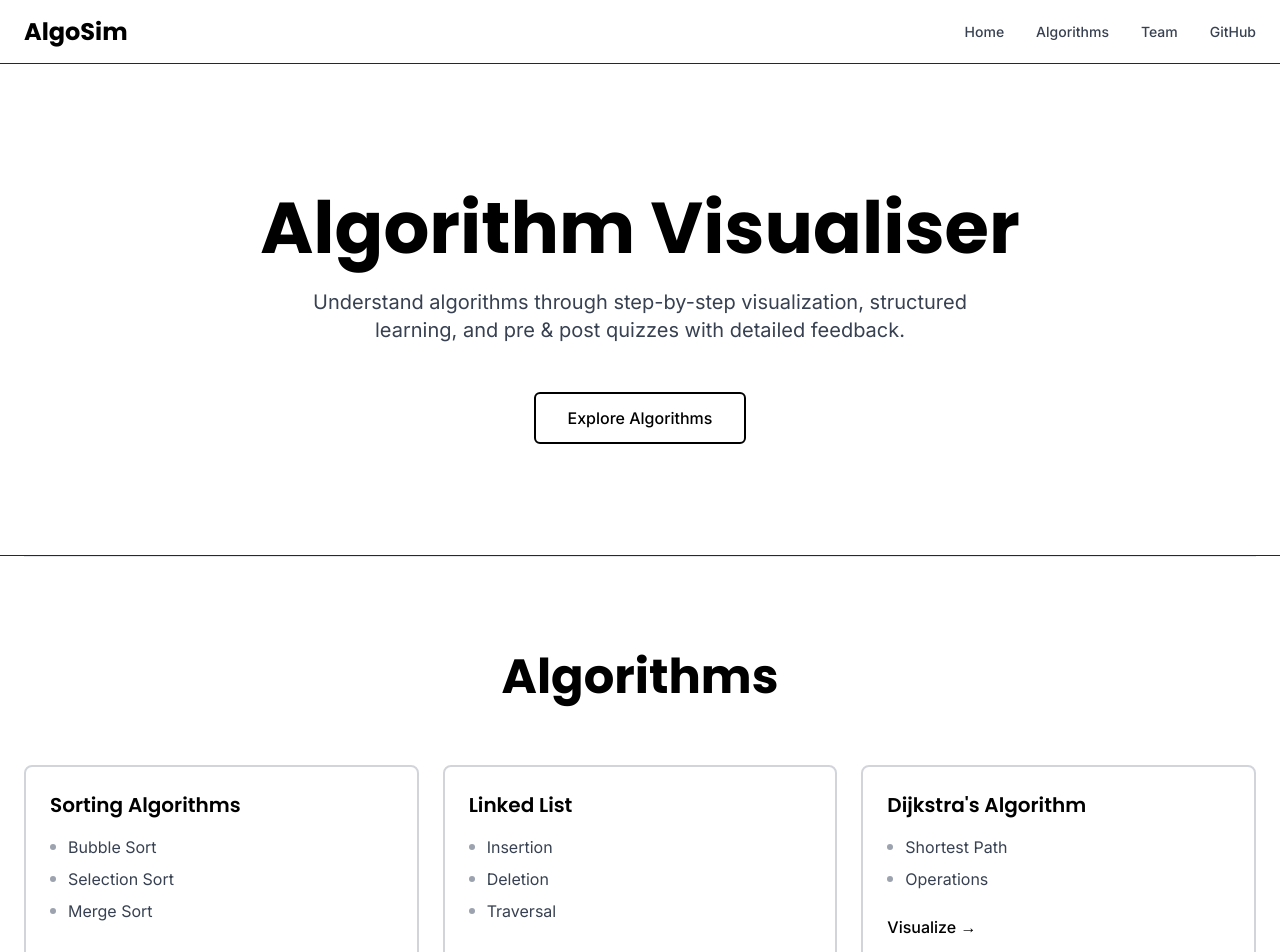
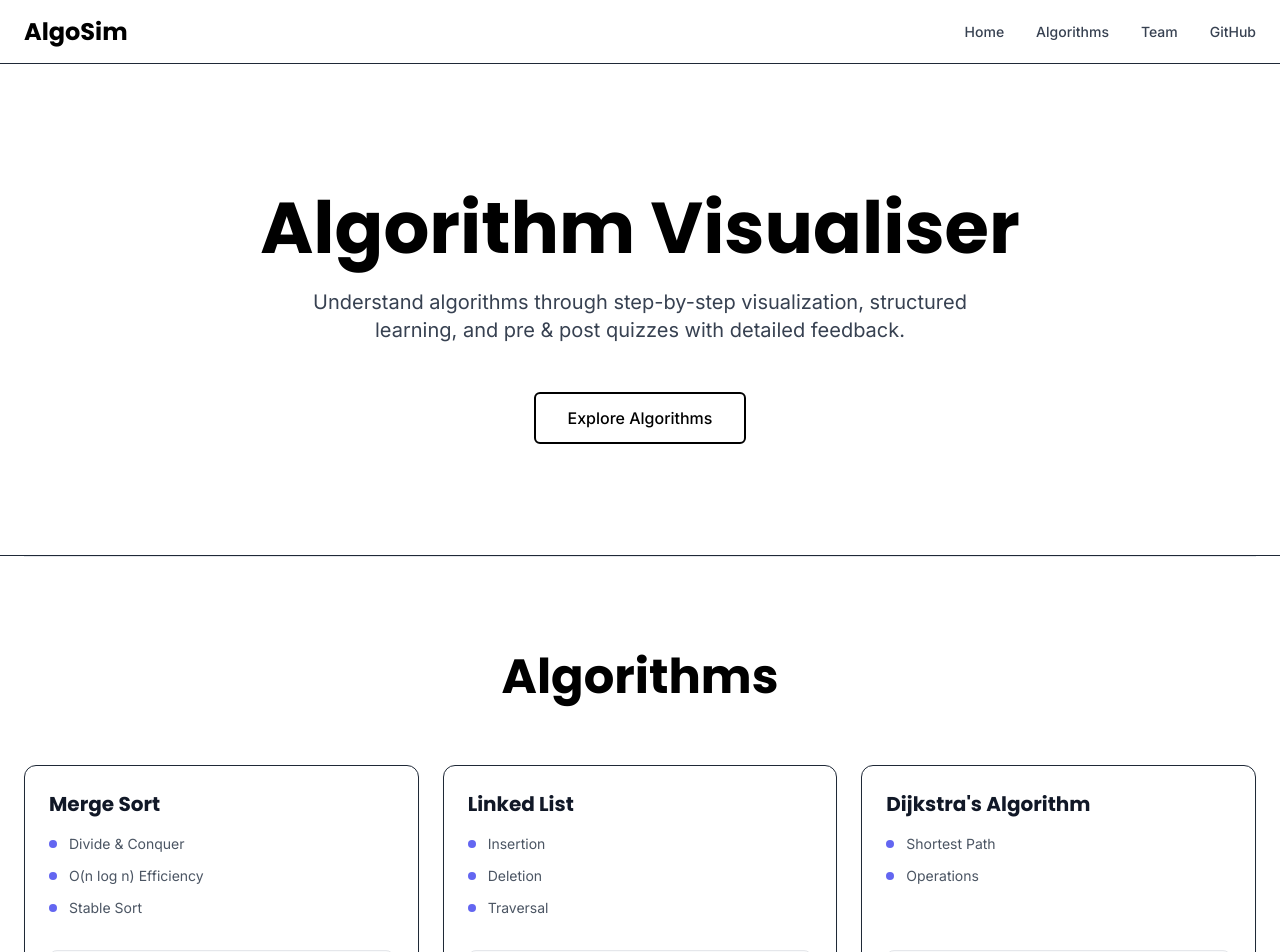
Before and after one commit to durgeshshukla797/AlgoSim, a Next.js app: page / in a window 1280 px wide. Shown: the top 952 px of the page. Built offline with nearby package versions, Linux system fonts and the light colour scheme.

Commit message:
Improve Algorithms component UI/logic

```diff
--- a/components/Algorithms.tsx
+++ b/components/Algorithms.tsx
@@ -1,4 +1,5 @@
 import Link from 'next/link'
+import { ArrowRight } from 'lucide-react'
 
 interface AlgorithmCard {
   title: string
@@ -8,8 +9,8 @@ interface AlgorithmCard {
 
 const algorithmCards: AlgorithmCard[] = [
   {
-    title: 'Sorting Algorithms',
-    algorithms: ['Bubble Sort', 'Selection Sort', 'Merge Sort'],
+    title: 'Merge Sort',
+    algorithms: ['Divide & Conquer', 'O(n log n) Efficiency', 'Stable Sort'],
     href: '/sorting/introduction',
   },
   {
@@ -53,23 +54,24 @@ export default function Algorithms() {
 
 function AlgorithmCard({ card }: { card: AlgorithmCard }) {
   return (
-    <div className="border-2 border-gray-300 rounded-lg p-6 hover:border-black hover:scale-[1.02] transition-all duration-200">
-      <h3 className="font-heading text-xl font-semibold text-black mb-4">
+    <div className="h-full flex flex-col bg-white border border-gray-800 rounded-xl p-6 shadow-sm hover:shadow-xl hover:border-black transition-all duration-300 hover:-translate-y-1">
+      <h3 className="font-heading text-xl font-bold text-gray-900 mb-4">
         {card.title}
       </h3>
-      <ul className="space-y-2 mb-6">
+      <ul className="space-y-3 mb-8">
         {card.algorithms.map((algo, index) => (
-          <li key={index} className="text-gray-700 flex items-center">
-            <span className="w-1.5 h-1.5 bg-gray-400 rounded-full mr-3"></span>
+          <li key={index} className="text-gray-600 flex items-center text-sm">
+            <span className="w-2 h-2 bg-indigo-500 rounded-full mr-3 shrink-0"></span>
             {algo}
           </li>
         ))}
       </ul>
       <Link
         href={card.href}
-        className="inline-flex items-center text-black font-medium hover:text-gray-700 transition-colors"
+        className="mt-auto inline-flex items-center justify-center w-full px-4 py-3 bg-gray-50 text-gray-900 font-semibold rounded-lg hover:bg-black hover:text-white transition-all duration-200 group border border-gray-200 hover:border-black"
       >
-        Visualize →
+        Visualize
+        <ArrowRight className="ml-2 w-4 h-4 group-hover:translate-x-1 transition-transform" />
       </Link>
     </div>
   )
```
